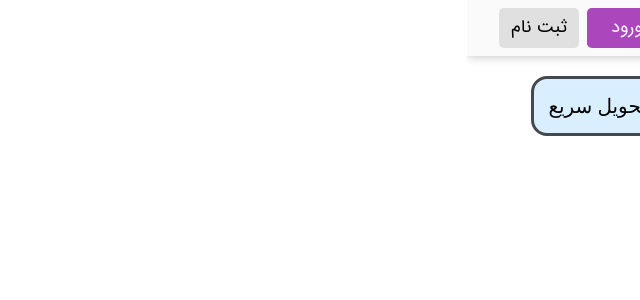
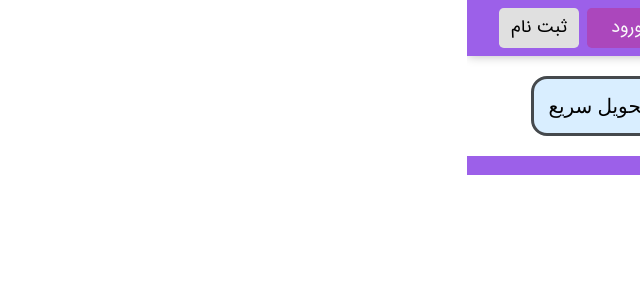
Before and after one commit to 8rs1/Secret-Game, a Vue app: page / in a window 1280 px wide. Shown: the top 300 px of the page, without its empty margins (640-1280 px from the left). Built offline with nearby package versions, Linux system fonts and the light colour scheme.

Commit message:
refactor: add footer. feat: add color variables

```diff
--- a/src/App.vue
+++ b/src/App.vue
@@ -2,11 +2,13 @@
 // eslint-disable-next-line no-unused-vars
 import { RouterLink, RouterView } from 'vue-router'
 import HeaderPage from '@/components/HeaderPage.vue';
+import FooterPage from '@/components/FooterPage.vue';
 </script>
 
 <template>
   <HeaderPage />
   <RouterView />
+  <FooterPage />
 </template>
 
 <style scoped>
--- a/src/assets/main.css
+++ b/src/assets/main.css
@@ -1,4 +1,10 @@
 @import './base.css';
+:root {
+  --first-color: #9C60E9;
+  --text-white: #fff;
+  --link-hover-color: #89bdfc;
+  --text-white-low-opacity:#fffc;
+}
 @font-face {
   font-family: iransans;
   src: url(fonts/iransans.ttf) format('truetype');
--- /dev/null
+++ b/src/components/FooterPage.vue
@@ -0,0 +1,13 @@
+<script setup></script>
+<template>
+  <footer class="footer">
+    <div>
+      <div>دسترسی سریع</div>
+    </div>
+  </footer>
+</template>
+<style scoped>
+.footer {
+  background-color: var(--first-color);
+}
+</style>
--- a/src/components/HeaderPage.vue
+++ b/src/components/HeaderPage.vue
@@ -55,6 +55,9 @@ a {
   width: 100%;
   height: 100%;
 }
+a:hover {
+  color: var(--link-hover-color);
+}
 ul {
   list-style-type: none;
   padding: 0;
@@ -64,12 +67,13 @@ ul {
   display: flex;
   justify-content: space-between;
   align-items: center;
-  background-color: #fafafa;
+  background-color: var(--first-color);
   box-shadow: 1px 0 10px #bbb;
   padding: .5rem 2rem;
   font-family: iransans;
   position: sticky;
   top: 0;
+  color: var(--text-white);
 }
 .navbar {
   display: flex;
@@ -86,6 +90,10 @@ ul {
   justify-content: center;
   text-align: center;
   cursor: pointer;
+  color: var(--text-white-low-opacity);
+}
+.nav-item:hover {
+  color: var(--text-white);
 }
 .nav-item:hover .fa-angle-down::before {
   content: "\f106";
@@ -104,7 +112,7 @@ ul {
   overflow: hidden;
 }
 .submenu-item {
-  background-color: #fff;
+  background-color: var(--first-color);
   padding: .5rem 1rem;
 }
 .nav-item:hover>.submenu {
```
